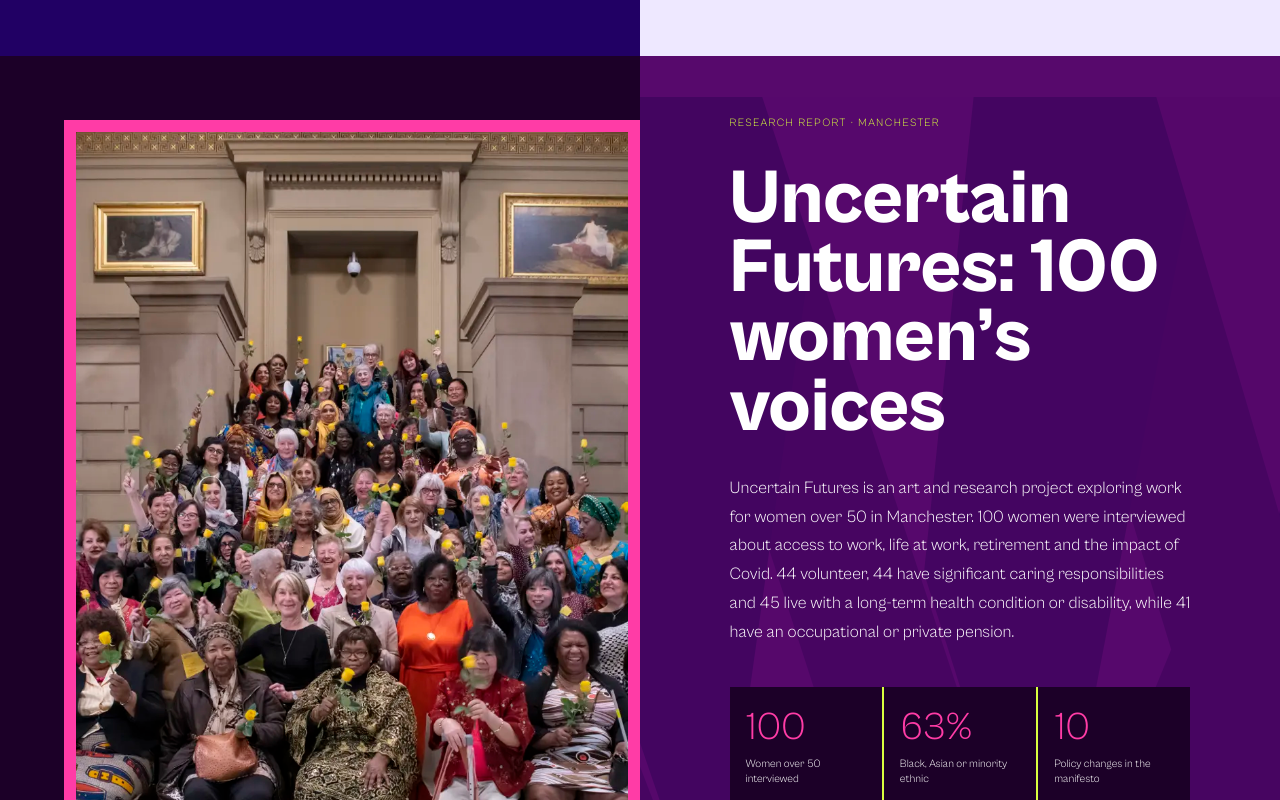
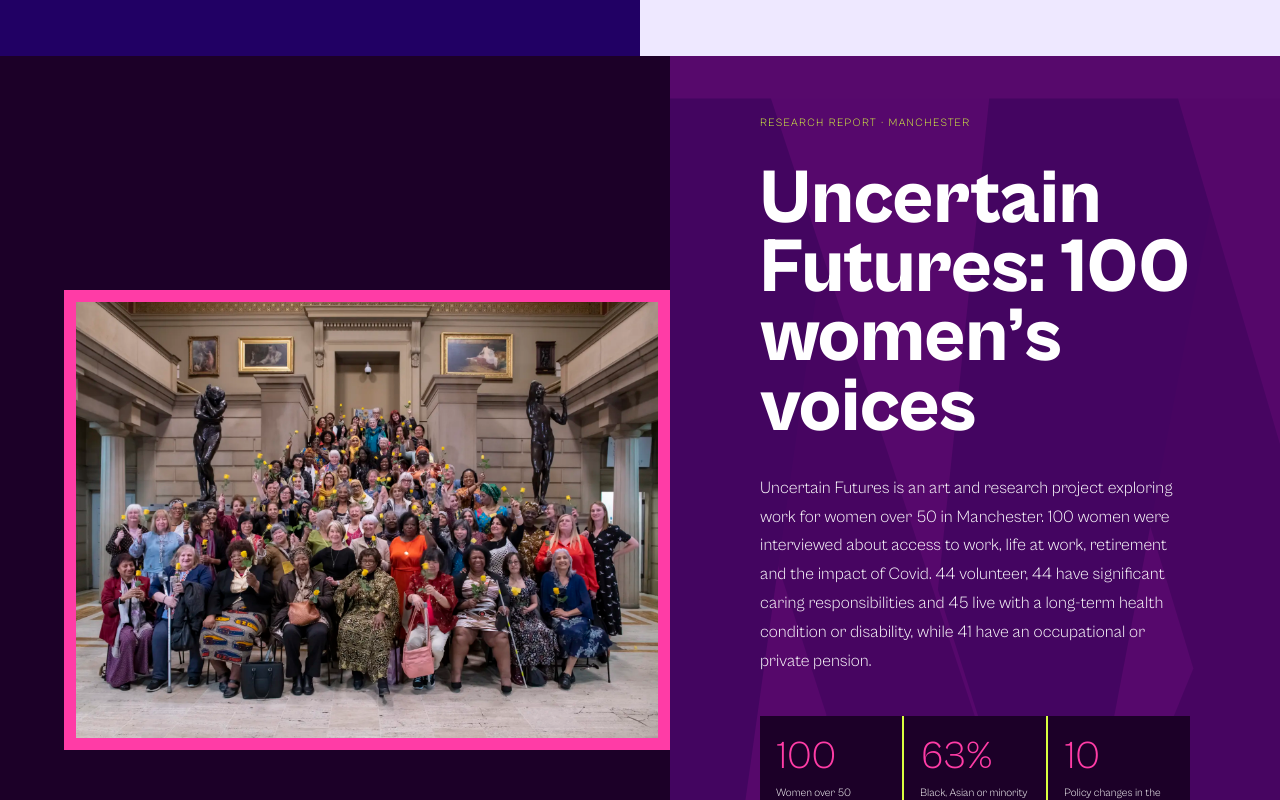
Before and after one commit to ahmedFayyazG/womenvoices4, a Next.js app: page / in a window 1280 px wide. Shown: the part 4100-4900 px from the top of the page. Built offline with nearby package versions, Linux system fonts and the light colour scheme; no server answers.

Commit message:
Make research image wider and shorter
Co-Authored-By: Claude Sonnet 5.5 <noreply@anthropic.com>
Claude-Session: https://claude.ai/code/session_012xqt9U3DCs3yBWkbs8chLT

```diff
--- a/src/app/globals.css
+++ b/src/app/globals.css
@@ -689,15 +689,17 @@ section[id] {
 .home-research {
   display: grid;
   min-height: 600px;
-  grid-template-columns: 1fr 1fr;
+  grid-template-columns: 1.1fr 1fr;
   background: #1c0028;
 }
 
 .home-research-image {
   position: relative;
-  min-height: 540px;
+  height: 460px;
+  min-height: 0;
+  align-self: center;
   z-index: 2;
-  margin: 5vw 0 -64px 5vw;
+  margin: 5vw 0 5vw 5vw;
   border: 12px solid #ff3ca6;
 }
 
```
